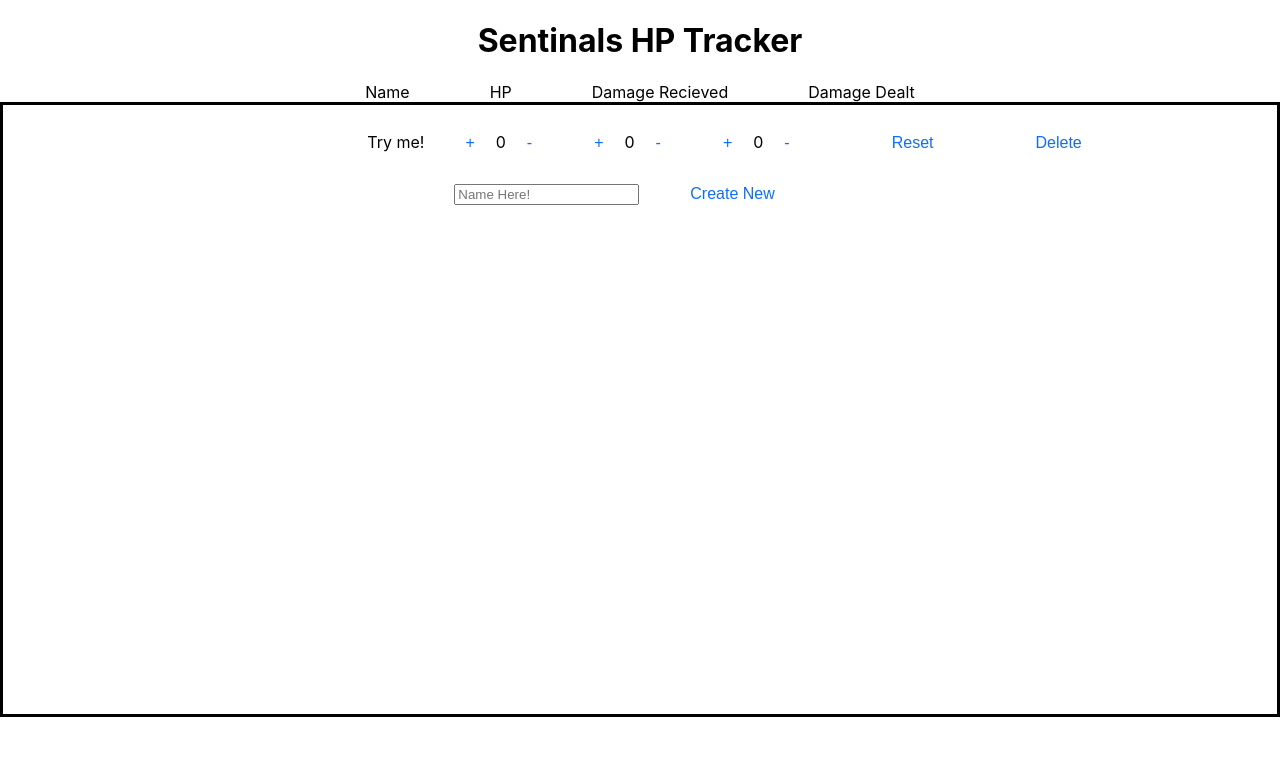
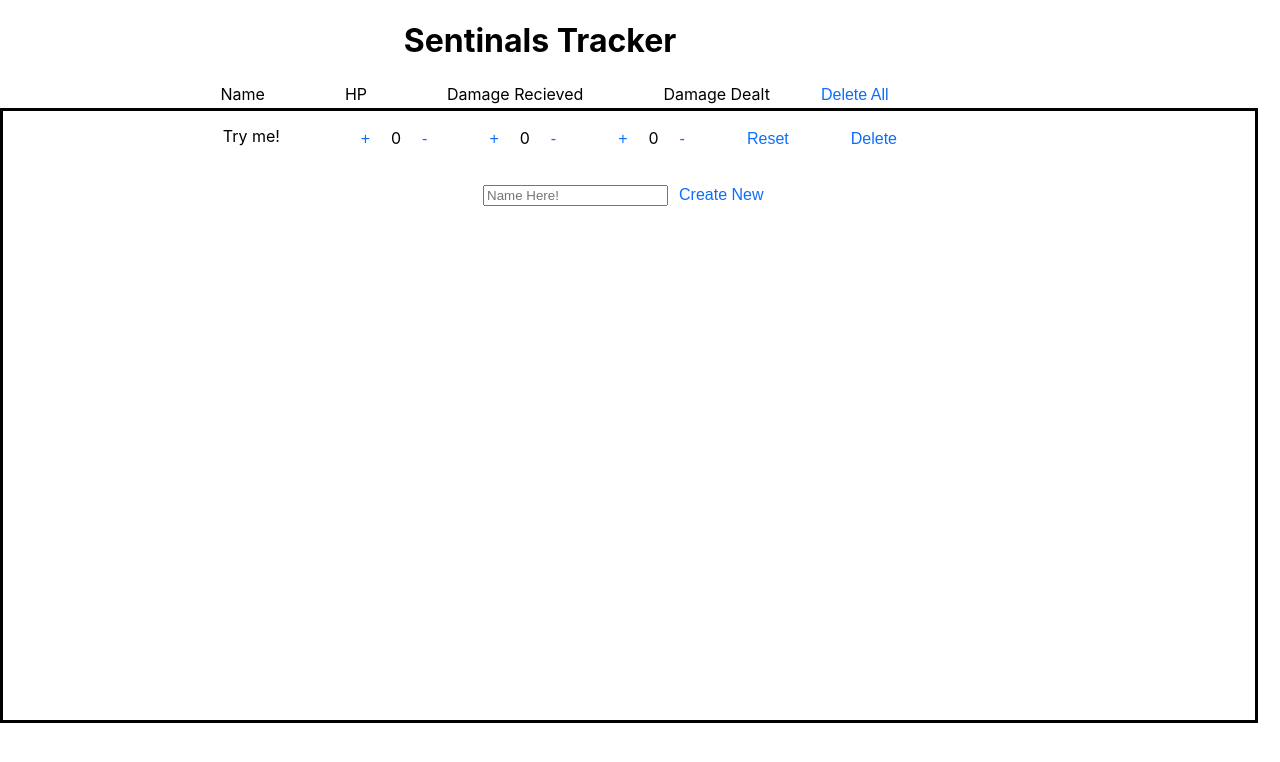
Before and after one commit to IzzyIzaiah/HP-Stuffs, a React (Create React App) app: page / in a window 1280 px wide. Shown: the top 762 px of the page. Built offline with nearby package versions, Linux system fonts and the light colour scheme.

Commit message:
Delete all button nd cleaning

```diff
--- a/src/App.js
+++ b/src/App.js
@@ -1,5 +1,7 @@
 import { useState } from 'react'
 import styled from 'styled-components'
+
+// const titleFields = { id: 'titles', fields: ['name', 'dd', 'dr'] }
 
 export default function App () {
   const [counters, setCounters] = useState([
@@ -9,27 +11,25 @@ export default function App () {
   return (
     <Wrapper>
       <div>
-        <h1>Sentinals HP Tracker</h1>
+        <h1>Sentinals Tracker</h1>
         <ListItem>Name</ListItem>
         <ListItem>HP</ListItem>
         <ListItem>Damage Recieved</ListItem>
         <ListItem>Damage Dealt</ListItem>
+        <StyledButton onClick={() => setCounters([])}>Delete All</StyledButton>
       </div>
       <MainBox>
         {counters.map((e, i) => (
-          <div key={e.id}>
-            <Counter name={e.name} />
-            <StyledButton
-              className='npnm'
-              onClick={() => {
+          <Counter
+            key={e.id}
+            name={e.name}
+            deleteFn={() => {
               setCounters(counters => counters.filter(obj => obj.id !== e.id))
             }}
-            >
-              Delete
-            </StyledButton>
-          </div>
+          />
         ))}
         <br />
+        <div>
           <input
             value={text}
             placeholder='Name Here!'
@@ -46,7 +46,6 @@ export default function App () {
             onChange={e => setText(e.target.value)}
           />
           <StyledButton
-          className='npnm'
             onClick={() => {
               setCounters(counters => [
                 ...counters,
@@ -57,12 +56,13 @@ export default function App () {
           >
             Create New
           </StyledButton>
+        </div>
       </MainBox>
     </Wrapper>
   )
 }
 
-function Counter ({ name }) {
+function Counter ({ name, deleteFn }) {
   const [counter, setCounter] = useState(0)
   // Damag Recieved (DR)
   const [dr, setDR] = useState(0)
@@ -99,50 +99,58 @@ function Counter ({ name }) {
   }
 
   return (
-    <>
-      <br />
-      <Examble>{name}</Examble>
+    <CounterWrap>
+      <ItemName>{name}</ItemName>
+      <span>
         <StyledButton onClick={increase}>+</StyledButton>
-      <NameHolder>{counter}</NameHolder>
-      <StyledButton className='minus' onClick={decrease}>
-        -
-      </StyledButton>
+        <CountHolder>{counter}</CountHolder>
+        <StyledButton onClick={decrease}>-</StyledButton>
+      </span>
+      <span>
         <StyledButton onClick={damageRecievedIncrease}>+</StyledButton>
-      <NameHolder>{dr > 0 ? `+${dr}` : dr}</NameHolder>
-      <StyledButton className='minus' onClick={damageRecievedDecrease}>
-        -
-      </StyledButton>
+        <CountHolder>{dr > 0 ? `+${dr}` : dr}</CountHolder>
+        <StyledButton onClick={damageRecievedDecrease}>-</StyledButton>
+      </span>
+      <span>
         <StyledButton onClick={damageDealtIncrease}>+</StyledButton>
-      <NameHolder>{dd > 0 ? `+${dd}` : dd}</NameHolder>
-      <StyledButton className='minus' onClick={damageDealtDecrease}>
-        -
-      </StyledButton>
-      <StyledButton className='npnm' onClick={reset}>
-        Reset
-      </StyledButton>
-    </>
+        <CountHolder>{dd > 0 ? `+${dd}` : dd}</CountHolder>
+        <StyledButton onClick={damageDealtDecrease}>-</StyledButton>
+      </span>
+      <StyledButton onClick={reset}>Reset</StyledButton>
+      <StyledButton onClick={deleteFn}>Delete</StyledButton>
+    </CounterWrap>
   )
 }
 
 const Wrapper = styled.div`
   text-align: center;
+  & > div {
+    margin-right: 200px;
+  }
 `
 const MainBox = styled.div`
   border: solid 3px black;
   min-width: 97vw;
   min-height: 599px;
   padding: 5px;
+  display: flex;
+  flex-direction: column;
+  align-items: center;
 `
-const NameHolder = styled.span`
+const CountHolder = styled.span`
   padding-left: 10px;
   padding-right: 10px;
 `
 
-const Examble = styled.span`
-  padding-right: 10px;
-  margin-left: 220px;
-  margin-right: 20px;
-  margin-bottom: 5px;
+const ItemName = styled.div`
+  position: absolute;
+  left: calc(15% - 210px);
+  /* left: 20vw; */
+  white-space: nowrap;
+  overflow: hidden;
+  text-overflow: ellipsis;
+  width: 150px;
+  display: block;
 `
 
 const StyledButton = styled.button`
@@ -164,17 +172,6 @@ const StyledButton = styled.button`
     background-color: #0d6efd;
     border-color: #0d6efd;
   }
-  &.npnm {
-    margin-left: 40px;
-    margin-right: 40px;
-    margin-bottom: 5px;
-  }
-  &.minus {
-    margin-right: 40px;
-  }
-  &.plus {
-    margin-left: 40px;
-  }
 `
 
 const ListItem = styled.span`
@@ -182,3 +179,11 @@ const ListItem = styled.span`
   margin-right: 40px;
   margin-bottom: 5px;
 `
+
+const CounterWrap = styled.div`
+  position: relative;
+  width: 750px;
+  & > * {
+    margin: 10px 20px;
+  }
+`
--- a/src/index.css
+++ b/src/index.css
@@ -5,7 +5,6 @@ body {
     sans-serif;
   -webkit-font-smoothing: antialiased;
   -moz-osx-font-smoothing: grayscale;
-  display: grid;
 }
 
 code {
```
Lines whose indentation alone changed are shown as unchanged.
